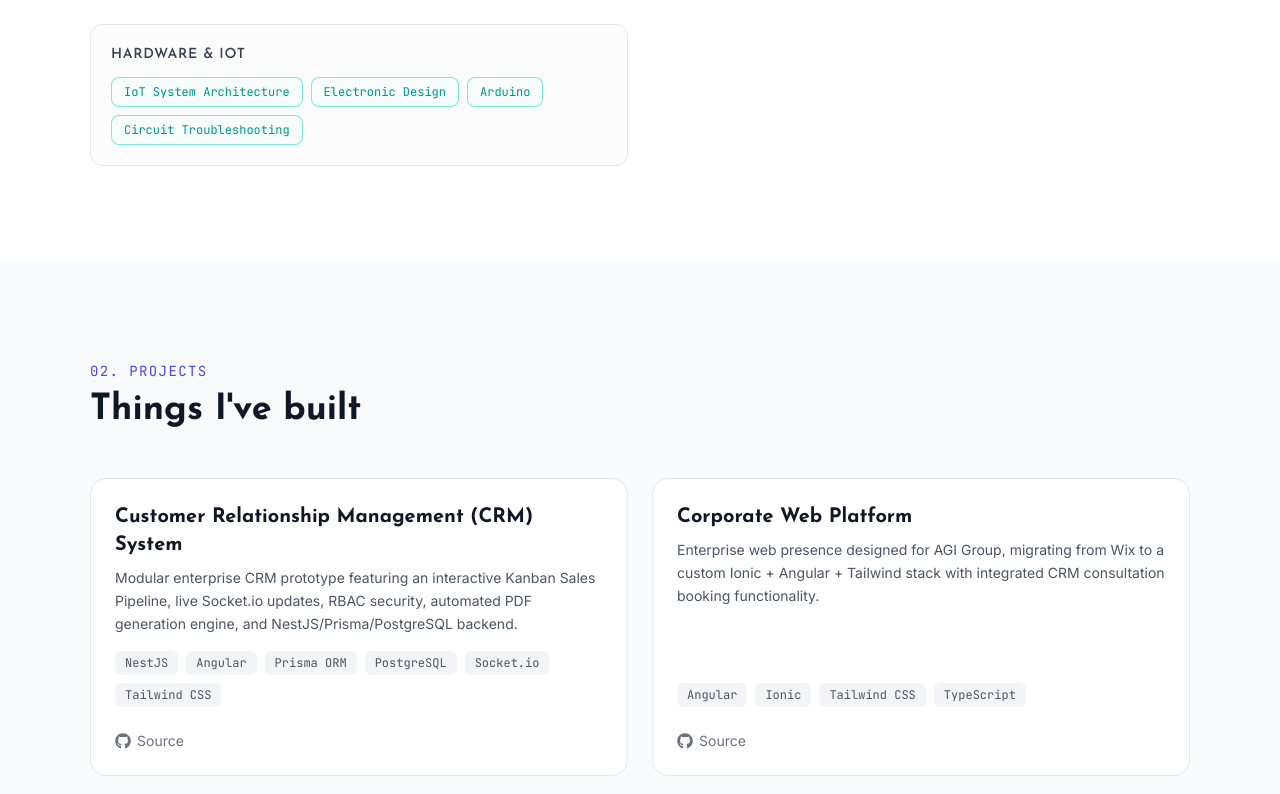
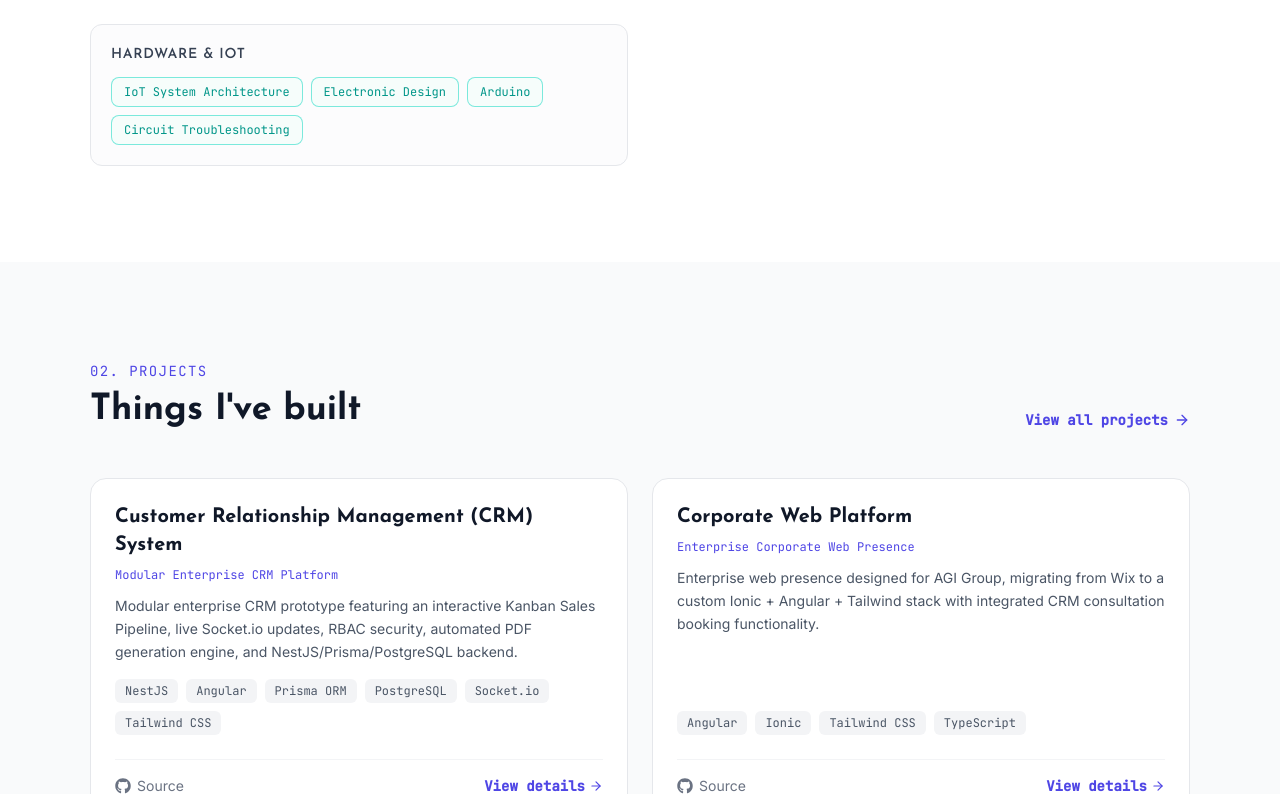
Before and after one commit to danielrosscamara/my-portfolio, a React (Vite) app: page / in a window 1280 px wide. Shown: the part 2006-2800 px from the top of the page. Built offline with nearby package versions, Linux system fonts and the light colour scheme.

Commit message:
add View all projects header action and View details card CTA

```diff
--- a/src/components/Projects.tsx
+++ b/src/components/Projects.tsx
@@ -1,19 +1,35 @@
-import { ExternalLink } from 'lucide-react';
+import { ExternalLink, ArrowRight } from 'lucide-react';
 import { FaGithub } from 'react-icons/fa';
 import { projects } from '../data/portfolioData';
 
-export default function Projects() {
+interface ProjectsProps {
+  onViewAllProjects?: () => void;
+  onSelectProject?: (projectId: number) => void;
+}
+
+export default function Projects({ onViewAllProjects, onSelectProject }: ProjectsProps) {
   const featuredProjects = projects.filter((p) => p.featured);
 
   return (
     <section id="projects" className="py-24 bg-gray-50 dark:bg-gray-900/50">
       <div className="container">
-        {/* Section Heading */}
-        <div className="mb-12">
+        {/* Section Heading & View All Projects Link */}
+        <div className="flex flex-col sm:flex-row sm:items-end justify-between gap-4 mb-12">
+          <div>
             <span className="font-mono-custom text-sm text-primary tracking-widest uppercase">02. Projects</span>
             <h2 className="font-heading text-4xl font-bold text-gray-900 dark:text-white mt-2">
               Things I've built
             </h2>
+          </div>
+
+          <button
+            id="view-all-projects-btn"
+            onClick={onViewAllProjects}
+            className="inline-flex items-center gap-1.5 font-mono-custom text-sm font-semibold text-primary hover:underline transition-colors cursor-pointer w-fit"
+          >
+            View all projects
+            <ArrowRight size={16} />
+          </button>
         </div>
 
         {/* Projects Grid */}
@@ -27,6 +43,13 @@ export default function Projects() {
               <h3 className="font-heading text-xl font-bold text-gray-900 dark:text-white mb-2">
                 {project.title}
               </h3>
+
+              {/* Subtitle / Type (if available) */}
+              {project.subtitle && (
+                <p className="font-mono-custom text-xs text-primary mb-3">
+                  {project.subtitle}
+                </p>
+              )}
 
               {/* Description */}
               <p className="text-sm text-gray-600 dark:text-gray-400 leading-relaxed mb-4 grow">
@@ -45,7 +68,8 @@ export default function Projects() {
                 ))}
               </div>
 
-              {/* Links */}
+              {/* Card Footer: Source / Demo Links on Left, View Details on Right */}
+              <div className="flex items-center justify-between gap-4 pt-4 border-t border-gray-100 dark:border-gray-800/60">
                 <div className="flex items-center gap-4">
                   {project.githubUrl && project.githubUrl !== '#' && (
                     <a
@@ -72,6 +96,16 @@ export default function Projects() {
                     </a>
                   )}
                 </div>
+
+                {/* View Details CTA */}
+                <button
+                  onClick={() => onSelectProject?.(project.id)}
+                  className="inline-flex items-center gap-1 font-mono-custom text-sm font-semibold text-primary hover:underline transition-colors cursor-pointer"
+                >
+                  View details
+                  <ArrowRight size={14} />
+                </button>
+              </div>
             </div>
           ))}
         </div>
```
Lines whose indentation alone changed are shown as unchanged.
